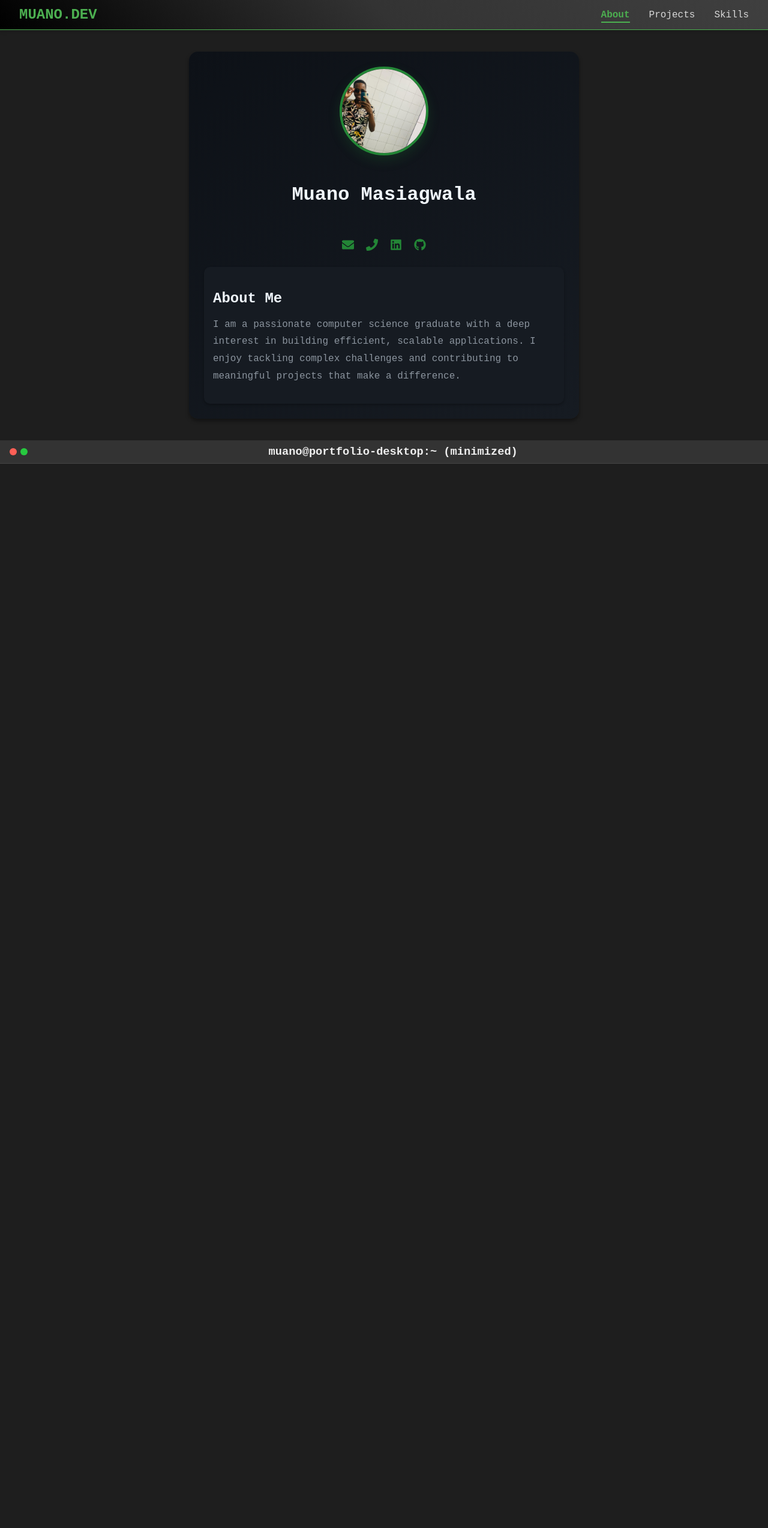
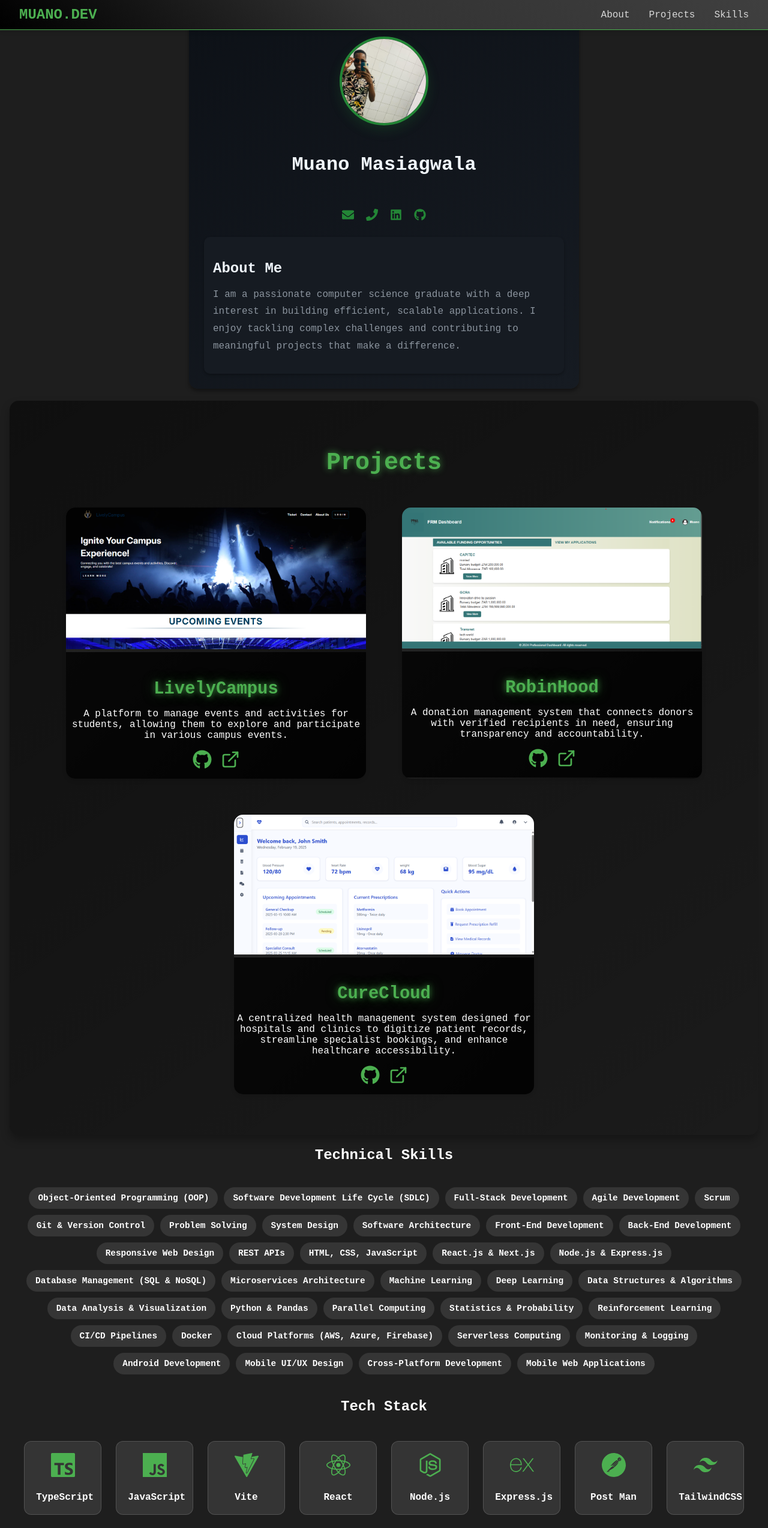
Before and after one commit to the-human-who-codes/profile, a React (Vite) app: page / in a window 1280 px wide. Shown: the top 2547 px of the page at 60% size. Before the commit the page ends 800 px from the top, so only its background shows below. Built offline with nearby package versions, Linux system fonts and the light colour scheme.

Commit message:
changes and updates

```diff
--- a/src/components/layout/Navbar.jsx
+++ b/src/components/layout/Navbar.jsx
@@ -1,7 +1,14 @@
-import "../../styles/Navbar.css"; // Assuming you're using global CSS or CSS modules
-import PropTypes from "prop-types";
+import "../../styles/Navbar.css"; // Import CSS for styling
 
-const Navbar = ({ activeTab, onTabChange }) => {
+const Navbar = () => {
+  // Function to scroll smoothly to a section
+  const handleScroll = (sectionId) => {
+    const section = document.getElementById(sectionId);
+    if (section) {
+      section.scrollIntoView({ behavior: "smooth" });
+    }
+  };
+
   return (
     <div className="navbar">
       <div className="navbar-contents">
@@ -15,8 +22,8 @@ const Navbar = ({ activeTab, onTabChange }) => {
           {["about", "projects", "skills"].map((tab) => (
             <li
               key={tab}
-              onClick={() => onTabChange(tab)}
-              className={`navbar-link ${activeTab === tab ? "active" : ""}`}
+              onClick={() => handleScroll(tab)}
+              className="navbar-link"
             >
               {tab.charAt(0).toUpperCase() + tab.slice(1)} {/* Capitalize */}
             </li>
@@ -27,9 +34,4 @@ const Navbar = ({ activeTab, onTabChange }) => {
   );
 };
 
-Navbar.propTypes = {
-  onTabChange: PropTypes.func.isRequired,
-  activeTab: PropTypes.string.isRequired,
-};
-
 export default Navbar;
--- a/src/components/sections/OutPut.jsx
+++ b/src/components/sections/OutPut.jsx
@@ -1,35 +1,22 @@
-import PropTypes from "prop-types";
 import "../../styles/OutPut.css";
 import Profile from "./Profile";
 import Projects from "./Projects";
 import Skills from "./Skills";
 
-// Map to associate tabs with their respective components
-const sections = {
-  about: <Profile />,
-  projects: <Projects />,
-  skills: <Skills />,
-};
-
-const OutPut = ({ activeTab }) => {
-  // Ensure the activeTab exists in the sections map to prevent potential rendering issues
-  const ActiveSection = sections[activeTab] || null;
-
+const OutPut = () => {
   return (
     <div className="output-section">
-      <div className="output-contents">
-        {ActiveSection ? (
-          ActiveSection
-        ) : (
-          <div className="error-message">Section not found</div>
-        )}
-      </div>
+      <section id="about">
+        <Profile />
+      </section>
+      <section id="projects">
+        <Projects />
+      </section>
+      <section id="skills">
+        <Skills />
+      </section>
     </div>
   );
 };
 
-OutPut.propTypes = {
-  activeTab: PropTypes.oneOf(["about", "projects", "skills"]).isRequired, // Restrict values for better validation
-};
-
 export default OutPut;
--- a/src/components/sections/Projects.jsx
+++ b/src/components/sections/Projects.jsx
@@ -11,7 +11,8 @@ const Projects = () => {
       <div className="projects-container">
         {projects.map((project, index) => (
           <div key={index} className="project-card">
-            {/* Project Image */}
+            {/* Project Image and Details */}
+            <div className="project-content">
               {project.image && (
                 <div className="project-image-container">
                   <img
@@ -19,9 +20,9 @@ const Projects = () => {
                     alt={`${project.name} thumbnail`}
                     className="project-image"
                   />
-
-                {/* Overlay Content */}
-                <div className="project-overlay">
+                </div>
+              )}
+              <div className="project-details">
                 <h3 className="project-name">{project.name}</h3>
                 <p className="project-description">{project.description}</p>
                 <div className="project-links">
@@ -46,7 +47,6 @@ const Projects = () => {
                 </div>
               </div>
             </div>
-            )}
           </div>
         ))}
       </div>
--- a/src/components/sections/Skills.jsx
+++ b/src/components/sections/Skills.jsx
@@ -1,8 +1,8 @@
-import { useState } from "react";
 import { techStack } from "../../data/skills.js";
 import "../../styles/Skills.css";
 
-const technicalSkills = {
+const allSkills = [
+  ...Object.values({
     "Software Engineering": [
       "Object-Oriented Programming (OOP)",
       "Software Development Life Cycle (SDLC)",
@@ -48,47 +48,22 @@ const technicalSkills = {
       "Cross-Platform Development",
       "Mobile Web Applications",
     ],
-};
+  }).flat(), // Flatten all grouped skills into a single array
+];
 
 const Skills = () => {
-  const [expandedSkill, setExpandedSkill] = useState(null);
-
-  const toggleSkill = (skill) => {
-    setExpandedSkill(expandedSkill === skill ? null : skill);
-  };
-
   return (
-    <section className="techstack-section">
-      <h2 className="techstack-title">Technical Expertise</h2>
-      <div className="technical-skills-container">
-        {Object.entries(technicalSkills).map(([coreSkill, subSkills]) => (
-          <div
-            className={`core-skill-container ${
-              expandedSkill === coreSkill ? "expanded" : ""
-            }`}
-            key={coreSkill}
-            onClick={() => toggleSkill(coreSkill)}
-          >
-            <span
-              className={`technical-skill-bubble core-skill ${
-                expandedSkill === coreSkill ? "expanded" : ""
-              }`}
-            >
-              {coreSkill}
-            </span>
-            <div className="subskills-container">
-              {expandedSkill === coreSkill &&
-                subSkills.map((subSkill, index) => (
-                  <span className="technical-skill-bubble subskill" key={index}>
-                    {subSkill}
+    <section className="skills-section">
+      <h2 className="skills-title">Technical Skills</h2>
+      <div className="skills-container">
+        {allSkills.map((skill, index) => (
+          <span className="skill-bubble" key={index}>
+            {skill}
           </span>
         ))}
       </div>
-          </div>
-        ))}
-      </div>
 
-      <h2 className="techstack-title">Tech Stack</h2>
+      <h2 className="skills-title">Tech Stack</h2>
       <div className="techstack-container">
         {techStack.map((tech, index) => (
           <div className="tech-item" key={index}>
--- a/src/styles/Navbar.css
+++ b/src/styles/Navbar.css
@@ -1,19 +1,18 @@
-/* Navbar Container */
 .navbar {
-  background: linear-gradient(45deg, #000000, #333, #3f3f3f); /* Gradient */
+  background: linear-gradient(45deg, #000000, #333, #3f3f3f);
   color: #fff;
   display: flex;
   justify-content: center;
   align-items: center;
   padding: 1rem 2rem;
-  position: sticky;
+  position: fixed; /* Keeps it fixed at the top */
   top: 0;
+  left: 0;
   width: 100%;
-  box-sizing: border-box; /* Ensure padding/borders are included in width */
+  box-sizing: border-box;
   box-shadow: 0 4px 6px rgba(0, 0, 0, 0.1);
-  border-bottom: 1px solid #4caf50; /* Green line at the bottom */
-  z-index: 1;
-  overflow: hidden; /* Prevent overflow */
+  border-bottom: 1px solid #4caf50;
+  z-index: 9999; /* Ensures it's above everything */
 }
 
 /* Navbar Contents */
--- a/src/styles/OutPut.css
+++ b/src/styles/OutPut.css
@@ -8,3 +8,6 @@
   display: flexbox;
   min-height: 80vh;
 }
+html {
+  scroll-behavior: smooth;
+}
--- a/src/styles/Projects.css
+++ b/src/styles/Projects.css
@@ -19,14 +19,16 @@
 .projects-container {
   display: flex;
   flex-wrap: wrap;
-  gap: 20px;
+  gap: 30px;
   justify-content: center;
+  padding: 5px;
 }
 
 .project-card {
   position: relative;
-  width: 600px;
-  height: fit-content;
+  width: 100%;
+  max-width: 500px;
+  height: auto;
   overflow: hidden;
   border-radius: 15px;
   cursor: pointer;
@@ -37,70 +39,65 @@
     rgba(255, 255, 255, 0.1),
     rgba(0, 0, 0, 0.5)
   );
+  display: flex;
+  flex-direction: column;
+  margin: 15px;
 }
 
 .project-card:hover {
-  transform: translateY(-5px);
-  box-shadow: 0 10px 25px rgba(0, 0, 0, 0.3), 0 0 15px rgba(76, 175, 80, 0.4);
+  transform: translateY(-2px);
+  box-shadow: 0 10px 25px rgba(0, 0, 0, 0.3), 0 0 15px rgba(76, 175, 79, 0.288);
+  transform: scale(1.05);
 }
 
-.project-image-container {
-  position: relative;
+.project-content {
+  display: flex;
+  flex-direction: column;
+  align-items: center;
   width: 100%;
   height: 100%;
 }
 
+.project-image-container {
+  width: 100%;
+  height: auto;
+  margin: 0;
+  padding: 0;
+}
+
 .project-image {
   width: 100%;
-  height: 100%;
+  height: auto;
   object-fit: contain;
-  transition: transform 0.4s ease, filter 0.4s ease;
+  transition: transform 0.4s ease;
 }
 
-.project-card:hover .project-image {
-  transform: scale(1.1);
-  filter: blur(4px);
-}
-
-.project-overlay {
-  position: absolute;
-  top: 0;
-  left: 0;
-  width: 100%;
-  height: 100%;
+.project-details {
+  padding: 1rem;
+  text-align: center;
   background: rgba(0, 0, 0, 0.8);
   color: white;
-  display: flex;
-  flex-direction: column;
-  align-items: center;
-  justify-content: center;
-  opacity: 0;
-  transform: translateY(100%);
-  transition: transform 0.4s ease, opacity 0.4s ease;
-}
-
-.project-card:hover .project-overlay {
-  opacity: 1;
-  transform: translateY(0);
+  border-radius: 0 0 15px 15px;
+  width: 100%;
+  margin-top: 0;
 }
 
 .project-name {
   font-size: 1.8rem;
   margin-bottom: 10px;
-  text-align: center;
   color: #4caf50;
   text-shadow: 0 0 10px rgba(76, 175, 80, 0.7), 0 0 20px rgba(76, 175, 80, 0.5);
 }
 
 .project-description {
   font-size: 1rem;
-  text-align: center;
-  margin-bottom: 20px;
+  margin-bottom: 15px;
   color: white;
 }
 
 .project-links {
   display: flex;
+  justify-content: center;
   gap: 15px;
 }
 
--- a/src/styles/Skills.css
+++ b/src/styles/Skills.css
@@ -67,56 +67,6 @@
   color: #4caf50;
 }
 
-/* Technical Skills */
-.technical-skills-container {
-  display: flex;
-  flex-direction: column;
-  align-items: center;
-}
-
-.core-skill-container {
-  margin-bottom: 10px;
-  cursor: pointer;
-}
-
-.technical-skill-bubble {
-  display: inline-block;
-  padding: 12px 18px;
-  margin: 6px;
-  border-radius: 20px;
-  background-color: rgba(0, 0, 0, 0.1);
-  color: white;
-  font-weight: bold;
-  transition: all 0.3s ease-in-out;
-  cursor: pointer;
-}
-
-.technical-skill-bubble.core-skill {
-  background-color: rgba(255, 255, 255, 0.1);
-}
-
-.technical-skill-bubble.core-skill.expanded {
-  box-shadow: 0 12px 30px rgba(0, 0, 0, 0.3), 0 0 18px rgba(76, 175, 80, 0.5);
-  background: rgba(255, 255, 255, 0.2);
-}
-
-.subskills-container {
-  display: flex;
-  flex-wrap: wrap;
-  justify-content: center;
-  margin-top: 6px;
-}
-
-.technical-skill-bubble.subskill {
-  background-color: rgba(255, 255, 255, 0.2);
-  font-size: 14px;
-  transition: background 0.3s;
-}
-
-.technical-skill-bubble.subskill:hover {
-  background-color: rgba(255, 255, 255, 0.3);
-}
-
 /* Animations */
 @keyframes fadeIn {
   from {
@@ -157,3 +107,27 @@
     font-size: 2rem;
   }
 }
+
+.skills-container {
+  display: flex;
+  flex-wrap: wrap;
+  gap: 10px;
+  justify-content: center;
+  padding: 20px;
+}
+
+.skill-bubble {
+  background: rgba(255, 255, 255, 0.1);
+  color: white;
+  padding: 10px 15px;
+  border-radius: 20px;
+  font-size: 0.9rem;
+  font-weight: bold;
+  white-space: nowrap;
+  cursor: default;
+  transition: transform 0.2s ease-in-out;
+}
+
+.skill-bubble:hover {
+  transform: scale(1.01);
+}
```
Also changed, not shown: src/assets/images/cureCloud.png. Lines whose indentation alone changed are shown as unchanged.
